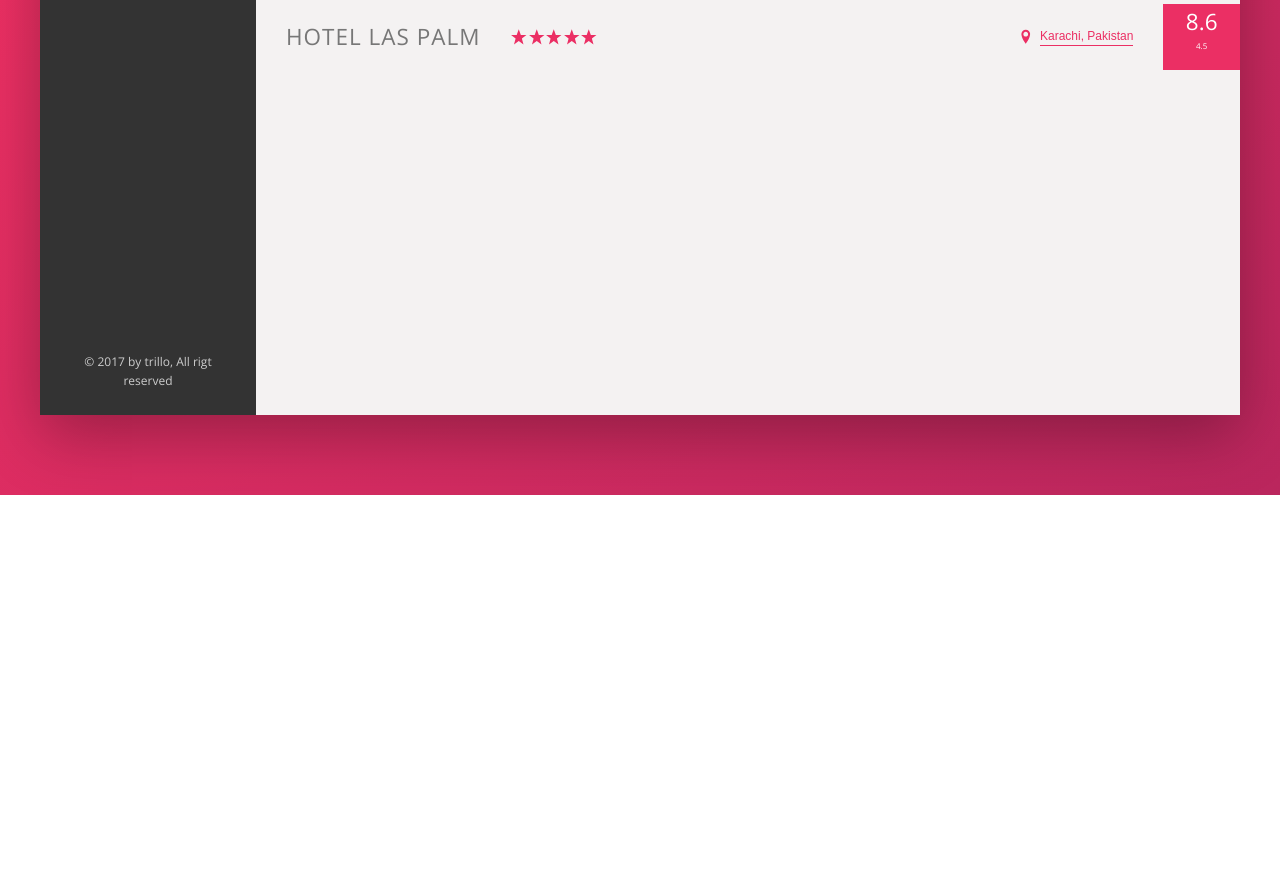
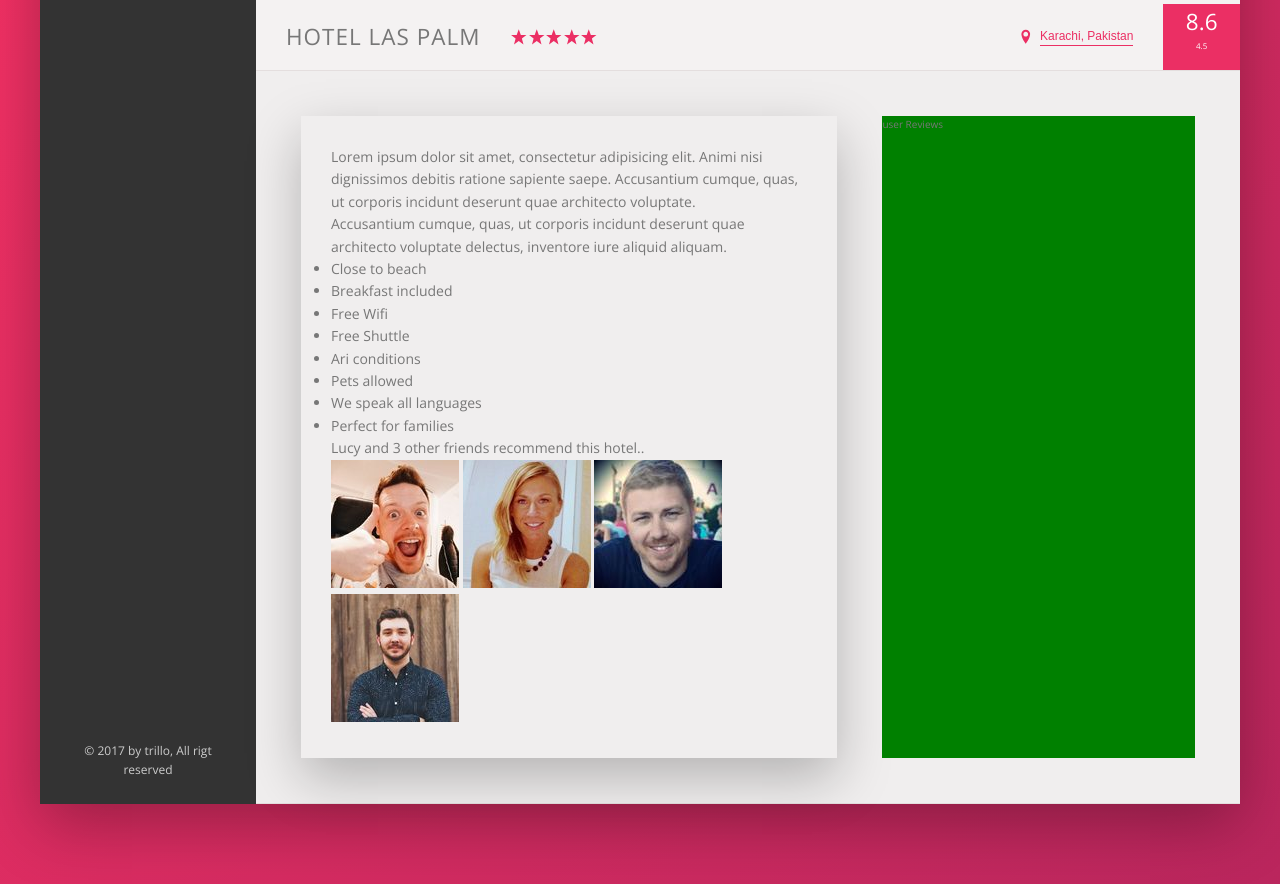
Before and after one commit to rehan-sattar/trillo, a website: page index.html in a window 1280 px wide. Shown: the part 535-1419 px from the top of the page. Before the commit the page ends 1030 px from the top, so only its background shows below. Drawn offline with nearby package versions, Linux system fonts and the light colour scheme.

Commit message:
NEW: add markup for hotel view content

```diff
--- a/index.html
+++ b/index.html
@@ -146,6 +146,58 @@
               <div class="overview__rating-count">4.5</div>
             </div>
           </div>
+          <div class="detail">
+            <div class="description">
+              <p class="paragraph">
+                Lorem ipsum dolor sit amet, consectetur adipisicing elit. Animi
+                nisi dignissimos debitis ratione sapiente saepe. Accusantium
+                cumque, quas, ut corporis incidunt deserunt quae architecto
+                voluptate.
+              </p>
+              <div class="paragraph">
+                Accusantium cumque, quas, ut corporis incidunt deserunt quae
+                architecto voluptate delectus, inventore iure aliquid aliquam.
+              </div>
+              <ul class="list">
+                <li class="list__item">Close to beach</li>
+                <li class="list__item">Breakfast included</li>
+                <li class="list__item">Free Wifi</li>
+                <li class="list__item">Free Shuttle</li>
+                <li class="list__item">Ari conditions</li>
+                <li class="list__item">Pets allowed</li>
+                <li class="list__item">We speak all languages</li>
+                <li class="list__item">Perfect for families</li>
+              </ul>
+              <div class="recommend">
+                <p class="recommend__count">
+                  Lucy and 3 other friends recommend this hotel..
+                </p>
+                <div class="recommend__friends">
+                  <img
+                    src="./img/user-1.jpg"
+                    alt="user photo 1"
+                    class="recommend__photo"
+                  />
+                  <img
+                    src="./img/user-2.jpg"
+                    alt="user photo 2"
+                    class="recommend__photo"
+                  />
+                  <img
+                    src="./img/user-3.jpg"
+                    alt="user photo 3"
+                    class="recommend__photo"
+                  />
+                  <img
+                    src="./img/user-4.jpg"
+                    alt="user photo 4"
+                    class="recommend__photo"
+                  />
+                </div>
+              </div>
+            </div>
+            <div class="user-reviews">user Reviews</div>
+          </div>
         </main>
       </div>
     </div>
--- a/sass/_base.scss
+++ b/sass/_base.scss
@@ -16,6 +16,8 @@ Grey dark 3: #999
 
 */
 
+$border-bottom-line: 1px solid #e4dede;
+
 :root {
   --color-primary: #eb2f64;
   --color-primary-light: #ff3366;
@@ -31,6 +33,7 @@ Grey dark 3: #999
   --color-grey-dark-3: #999;
 
   --shadow-dark: 0 2rem 6rem rgba(0, 0, 0, 0.3);
+  --shadow-light: 0 2rem 5rem rgba(0, 0, 0, 0.25);
 }
 
 * {
--- a/sass/_components.scss
+++ b/sass/_components.scss
@@ -194,7 +194,7 @@
 .overview {
   display: flex;
   align-items: center;
-  border-bottom: 1px solid var(--color-grey-light-2);
+  border-bottom: $border-bottom-line;
 
   &__heading {
     font-size: 2.25rem;
--- a/sass/_layout.scss
+++ b/sass/_layout.scss
@@ -32,5 +32,24 @@
 
 .hotel-view {
   flex: 1;
-  height: 80rem;
 }
+
+.detail {
+  display: flex;
+  padding: 4.5rem;
+  background-color: var(--color-grey-light-3);
+  border-bottom: $border-bottom-line;
+}
+
+.description {
+  font-size: 1.4rem;
+  flex: 0 0 60%;
+  margin-right: 4.5rem;
+  padding: 3rem;
+  box-shadow: var(--shadow-light);
+}
+
+.user-reviews {
+  background-color: green;
+  flex: 1;
+}
```
Also changed, not shown: css/style.css.
